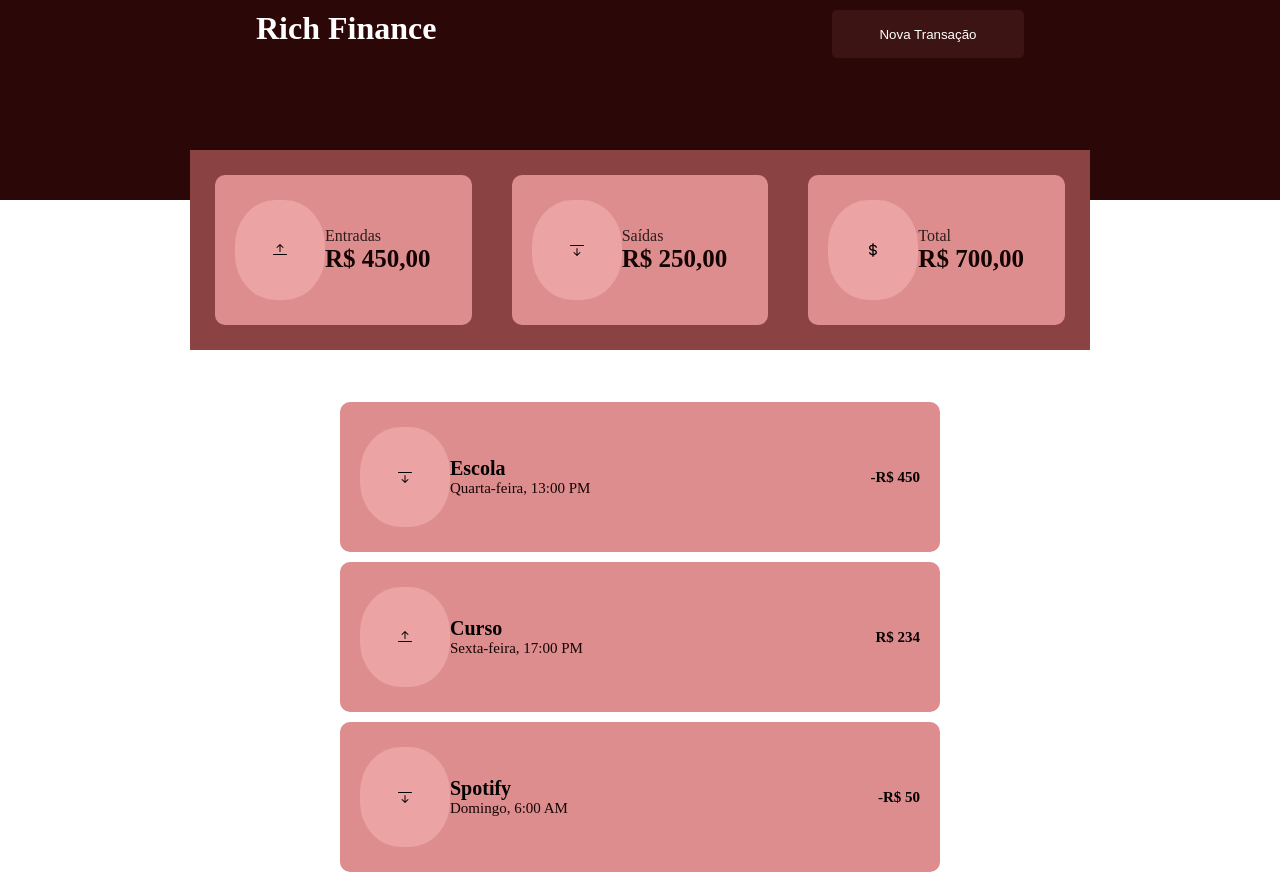
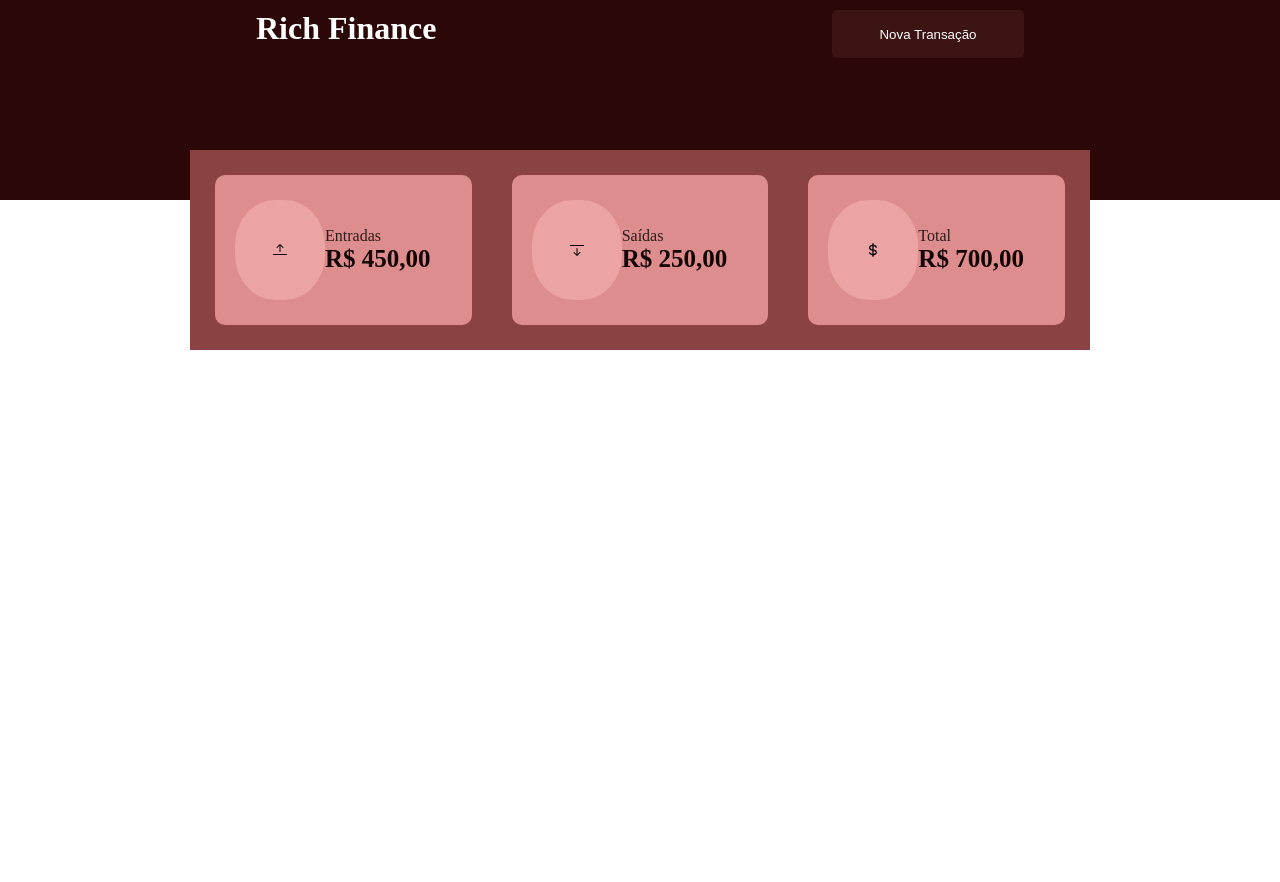
Before and after one commit to devrichele/my-finance, a React (Vite) app: page / in a window 1280 px wide. After the commit the page ends 800 px from the top, so only its background shows below. Built offline with nearby package versions, Linux system fonts and the light colour scheme.

Commit message:
finalizando primeira parte do projeto

```diff
--- a/src/App.jsx
+++ b/src/App.jsx
@@ -4,13 +4,32 @@ import Card from "./components/cards"
 import Modelo from "./components/modelo"
 
 
-// function olamundo (){
-//   const age = prompt("Por favor, insira sua idade:");
-//   alert("você tem: " + age);
+const dataInitial = [
+//   {
+//   title: "Escola",
+//   date: new Date(),
+//   valor: 450,
+//   type: "exit"
+// },
+// {
+//   title: "Curso",
+//   date: new Date(),
+//   valor: 234,
+//   type: "entry"
+// },
+// {
+//   title: "Spotify",
+//   date: new Date(),
+//   valor: 100,
+//   type: "entry"
+// }
 
-// }
+]
+
+
   function App() {
   const [modeloAberto, setModeloAberto] = useState (false)
+  const [data, setData] = useState (dataInitial)
 
   function alertModeloAberto () {
     setModeloAberto (true)
@@ -23,6 +42,8 @@ import Modelo from "./components/modelo"
 // chave só acima do return
 // para executar uma function colocar em parenteses
   const isOpenModelo = false
+
+
 
   return (
     <div className='body'>
@@ -40,12 +61,25 @@ import Modelo from "./components/modelo"
 
       </div>
       <div className="gastos">
-        <Card type={"baixo"} mudar={450} texto ={"Escola"} iconpreco= {"-R$"}valor={"Quarta-feira, 13:00 PM"} typetranse ={"Saída"}/>
-        <Card type={"baixo"} mudar={234} texto ={"Curso"} iconpreco= {"R$"} valor={"Sexta-feira, 17:00 PM"} typetranse ={"Entrada"}/>
-        <Card type={"baixo"} mudar={50} texto ={"Spotify"} iconpreco= {"-R$"} valor={"Domingo, 6:00 AM"} typetranse ={"Saída"}/>
+        {data.map((item, index) => (
+          <Card
+            key={index}
+            type={"baixo"}
+            mudar={item.valor}
+            texto ={item.title}
+            valor={item.date.toLocaleString()}
+            typetranse ={item.type}
+          />
+
+        ) )}
 
       </div>
-    {modeloAberto === true ? <Modelo onClickModelo={()=>alertModeloFechado ()}/> : null}
+    {modeloAberto === true ? (
+      <Modelo
+        data={(item) => setData([...data, item])}
+        onClickModelo={()=>alertModeloFechado ()}
+      />
+    ) : null}
 
 
     </div>
--- a/src/components/botao/index.jsx
+++ b/src/components/botao/index.jsx
@@ -2,17 +2,19 @@ import "./styles.css"
 import { LuArrowDownCircle, LuArrowUpCircle } from "react-icons/lu";
 
 
-export default function BotaoTransacoes ({textoBotao, typeIcon, }) {
+export default function BotaoTransacoes ({textoBotao, typeIcon, onClick}) {
 
 
 return(
     <div>
         <button
-             className="botao-cadastro"
-             style={{
-                backgroundColor: typeIcon == "up" ? "#33CC95" : "transparent"
-             }}
-             >
+            onClick={onClick}
+            className="botao-cadastro"
+            style={{
+            backgroundColor: typeIcon == "up" ? "#33CC95" : "transparent"
+            }}
+
+        >
             {typeIcon == "up"  ? <LuArrowUpCircle style={{color: "green"}}/>: < LuArrowDownCircle style={{color:"red"}}/>}
             {textoBotao}
 
--- a/src/components/cards/index.jsx
+++ b/src/components/cards/index.jsx
@@ -4,18 +4,19 @@ import "./styles.css"
 import { BsArrowBarDown, BsArrowBarUp } from "react-icons/bs"
 import { BiDollar } from "react-icons/bi";
 
-function Card({texto, valor, type, mudar, typetranse,iconpreco }) {
+function Card({texto, valor, type, mudar, typetranse }) {
 
 
     return (
 
-        <div className={type == "baixo" ? "cardBaixo" : "card"}>
+        <div className={type == "baixo" ? "cardBaixo" : "card"}
+        >
           <div className="container-card-icon" >
             { texto == "Entradas" && <BsArrowBarUp />}
             { texto == "Saídas" && <BsArrowBarDown />}
             { texto == "Total" && <BiDollar />}
-            {type == "baixo" && typetranse == "Saída" && <BsArrowBarDown />}
-            {type == "baixo" && typetranse == "Entrada" && <BsArrowBarUp />}
+            {type == "baixo" && typetranse == "exit" && <BsArrowBarDown />}
+            {type == "baixo" && typetranse == "entry" && <BsArrowBarUp />}
 
 
           </div>
@@ -24,7 +25,7 @@ function Card({texto, valor, type, mudar, typetranse,iconpreco }) {
 
             <p className={type == "baixo" ? "valorBaixo" : "valor"}> {type == "baixo" ? "" : "R$" } {valor}</p>
           </div>
-            {type == "baixo" ?  <h1 className="saidaBaixo"> {iconpreco} {mudar} </h1> : ""}
+            {type == "baixo" ?  <h1 style={{color:typetranse == "exit" ? "red" : "green"}} className="saidaBaixo">  {typetranse == "exit" && "-"}R$ {mudar} </h1> : ""}
 
         </div>
 
--- a/src/components/entrada/index.jsx
+++ b/src/components/entrada/index.jsx
@@ -1,11 +1,11 @@
 
 import "./styles.css"
 
-export default function  EntradaCadastro ({placeholder, useOnchange}){
+export default function  EntradaCadastro ({placeholder, useOnchange, value}){
 
     return (
     <div>
-        <input className="cadastroInput" placeholder={placeholder} onChange={useOnchange}/>
+        <input className="cadastroInput" placeholder={placeholder} value={value} onChange={useOnchange}/>
     </div>
 
  )
--- a/src/components/modelo/index.jsx
+++ b/src/components/modelo/index.jsx
@@ -7,7 +7,7 @@ import { useState } from "react";
 
 
 
-export default function Modelo ({onClickModelo}){
+export default function Modelo ({onClickModelo, data}){
 
   const [title, setTitle ] = useState("")
   const [valor, setValor] = useState("")
@@ -16,10 +16,18 @@ export default function Modelo ({onClickModelo}){
 
   function lidarComInupt (eventos){
 
-    console.log(eventos.target.value)
+    setTitle(eventos.target.value)
+  }
 
-
-}
+  function enviar (event){
+    event.preventDefault()
+    data({title: title,
+      date: new Date(),
+      valor: valor,
+      type: opcoes
+    })
+    onClickModelo()
+  }
 
 
 
@@ -28,7 +36,7 @@ export default function Modelo ({onClickModelo}){
     <div className="body-modelo" onClick={onClickModelo} >
       <div className="conteudoModelo" onClick={(event) => event.stopPropagation()}>
         <IoIosClose color="#cecece" style={{cursor:"pointer"}} size={25}/>
-        <form className="modelForm">
+        <form onSubmit={enviar} className="modelForm">
             <h1> Cadastrar Transação </h1>
        <div>
           <div style={{
@@ -37,17 +45,17 @@ export default function Modelo ({onClickModelo}){
               justifyContent: "space-between",
               gap: 10
             }}>
-                <EntradaCadastro placeholder ={"Título"} useOnchange = {lidarComInupt}/>
-                <EntradaCadastro placeholder ={"Valor"}/>
+                <EntradaCadastro value={title} placeholder ={"Título"} useOnchange = {lidarComInupt}/>
+                <EntradaCadastro value={valor} placeholder ={"Valor"} useOnchange={(event) => setValor(event.target.value)}/>
 
           </div>
           <div className="bTransacoes">
-            <BotaoTransacoes typeIcon ={"up"} textoBotao ={"Entrada"}/>
-            <BotaoTransacoes textoBotao ={"Saída"}/>
+            <BotaoTransacoes typeIcon ={"up"} textoBotao ={"Entrada"} onClick ={() => setOpcoes("entry")}/>
+            <BotaoTransacoes textoBotao ={"Saída"} onClick ={() => setOpcoes("exit")}/>
 
           </div>
             </div>
-            <button className="Inserirdados">
+            <button onClick={enviar} className="Inserirdados">
               Cadastar
             </button>
         </form>
```
